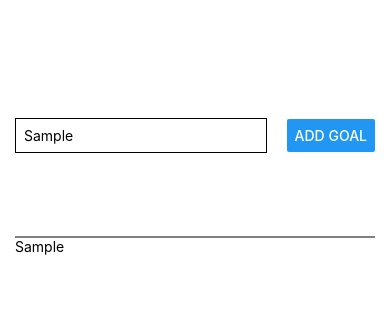
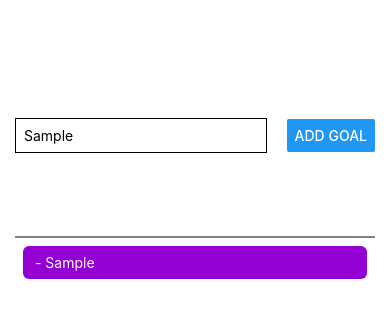
Before and after one commit to Pavithrank02/mobile-app, a React Native app: screen / in a window 390 px wide. Both pictures are taken after typing "Sample" into the empty fields and a click on the button "ADD GOAL". Shown: the top 318 px of the page. Built offline with nearby package versions, Linux system fonts and the light colour scheme.

Commit message:
Components added in app and code splitting done

```diff
--- a/App.js
+++ b/App.js
@@ -1,35 +1,29 @@
-import { StatusBar } from 'expo-status-bar';
+
 import { useState } from 'react';
-import { StyleSheet, Text, View, Button, TextInput } from 'react-native';
+import { StyleSheet, Text, View, Button, TextInput, ScrollView, FlatList } from 'react-native';
+import GoalItem from './GoalItem';
+import GoalInput from './GoalInput'
 
 export default function App() {
 
-  const [goalText, setGoalText] = useState()
   const [goals, setGoals] = useState([])
 
-  function goalInputHandler(text) {
-    setGoalText(text)
-
-  }
-  function addGoalHandler() {
+  function addGoalHandler(goalText) {
     setGoals((currentGoals) => [...currentGoals, goalText])
 
   }
   return (
     <View style={styles.appContainer}>
-      <View style={styles.inputContainer}>
-        <TextInput
-          onChangeText={goalInputHandler}
-          placeholder='type yout goal'
-          style={styles.textInput}
+      <GoalInput onAddGoal={addGoalHandler}/>
+      <View style={styles.goalContainer}>
+        <FlatList
+          data={goals}
+          renderItem={(itemData) => {
+            return (
+            <GoalItem key={itemData.index} item={itemData.item}/>
+            )
+          }}
         />
-        <Button
-          onPress={addGoalHandler}
-          title='Add Goal'
-        />
-      </View>
-      <View style={styles.goalContainer}>
-        {goals.map((goal, index) => <Text key={index}>{goal}</Text>)}
       </View>
     </View>
   );
@@ -40,25 +34,12 @@ const styles = StyleSheet.create({
   appContainer: {
     paddingTop: 60,
     paddingHorizontal: 15,
-    flex: 1
+    flex: 1,
+    backgroundColor: 'white'
   },
-  inputContainer: {
-    flexDirection: 'row',
-    justifyContent: 'space-between',
-    alignItems: 'center',
-    borderBottomWidth: 2,
-    paddingBottom: 24,
-    borderBottomColor: 'gray',
-    flex: 1
-  },
-  textInput: {
-    borderWidth: 1,
-    borderColor: 'black',
-    width: '70%',
-    marginRight: 8,
-    padding: 8,
-  },
+
   goalContainer: {
     flex: 4
-  }
+  },
+
 });
--- /dev/null
+++ b/GoalInput.js
@@ -0,0 +1,49 @@
+import { useState } from "react"
+import { Button, StyleSheet, TextInput, View } from "react-native"
+
+function GoalInput(props) {
+
+  const [goalText, setGoalText] = useState()
+  function goalInputHandler(text) {
+    setGoalText(text)
+
+  }
+  function addGoalHandler() {
+    props.onAddGoal(goalText)
+  }
+  return (
+    <View style={styles.inputContainer}>
+      <TextInput
+        onChangeText={goalInputHandler}
+        placeholder='type yout goal'
+        style={styles.textInput}
+      />
+      <Button
+        onPress={addGoalHandler}
+        title='Add Goal'
+      />
+    </View>
+  )
+}
+
+const styles = StyleSheet.create({
+  inputContainer: {
+    flexDirection: 'row',
+    justifyContent: 'space-between',
+    alignItems: 'center',
+    borderBottomWidth: 2,
+    paddingBottom: 24,
+    borderBottomColor: 'gray',
+    flex: 1,
+    backgroundColor: 'white'
+  },
+  textInput: {
+    borderWidth: 1,
+    borderColor: 'black',
+    width: '70%',
+    marginRight: 8,
+    padding: 8,
+  },
+})
+
+module.exports = GoalInput
--- /dev/null
+++ b/GoalItem.js
@@ -0,0 +1,24 @@
+import { StyleSheet, Text, View } from "react-native"
+
+function GoalItem(props) {
+  return (
+    <View style={styles.goalItems}>
+      <Text style={styles.goaltext}>{props.key} - {props.item}</Text>
+    </View>
+  )
+}
+
+const styles = StyleSheet.create({
+  goalItems: {
+    margin: 8,
+    padding: 8,
+    borderRadius: 6,
+    backgroundColor: 'darkviolet',
+    fontStyle: 'italic',
+
+  },
+  goaltext: {
+    color: 'white'
+  }
+})
+module.exports = GoalItem
```
Also changed, not shown: 1 other file (tests, documents, lock files or other folders).
